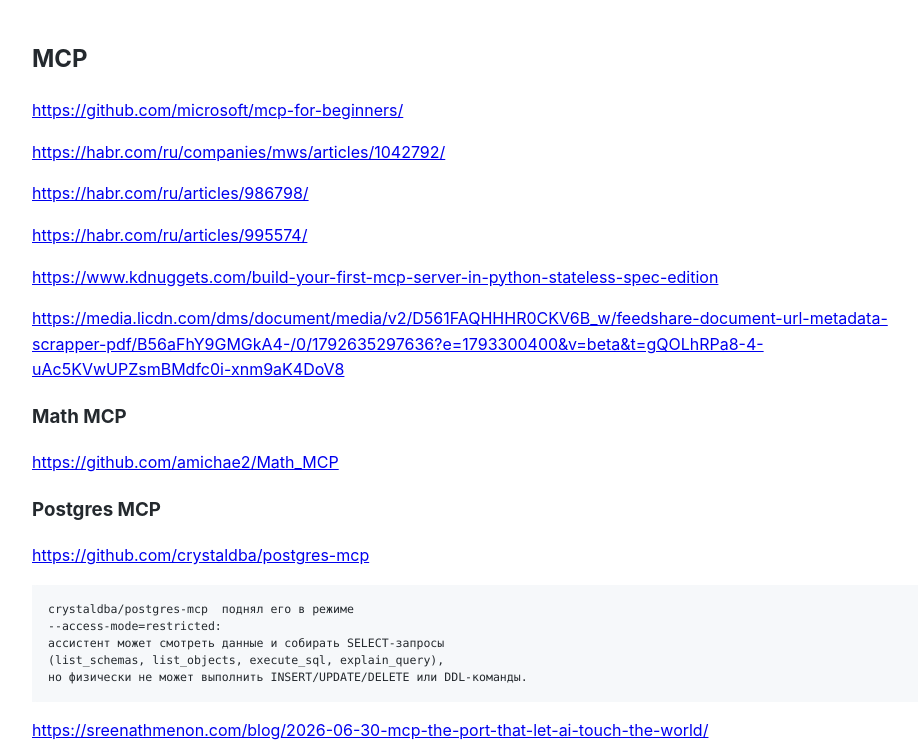
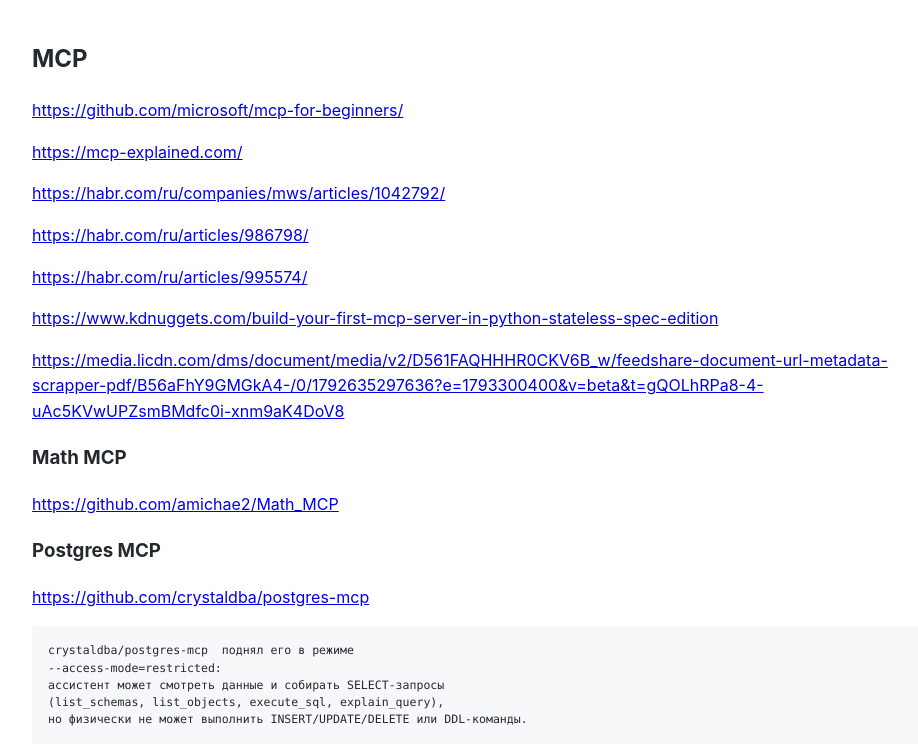
Before and after one commit to Michael-Lubinsky/michael-lubinsky.github.com, a Jekyll site: the page built from ml/mcp.md, in a window 1280 px wide and 900 px high, cut to the strip 0-756 px from the top of the window. Shown: the whole strip, without its empty margins (158-1076 px from the left). Built offline with Jekyll 4.4.1, drawn with Linux system fonts in a browser that asks for light colours; our own code applies the rules of GitHub Pages for plain Markdown files.

Commit message:
Update ml/mcp.md with new resource links
Added additional links to MCP resources.

```diff
--- a/ml/mcp.md
+++ b/ml/mcp.md
@@ -1,6 +1,8 @@
 ## MCP
 
 <https://github.com/microsoft/mcp-for-beginners/>
+
+<https://mcp-explained.com/>
 
 <https://habr.com/ru/companies/mws/articles/1042792/>
 
```
